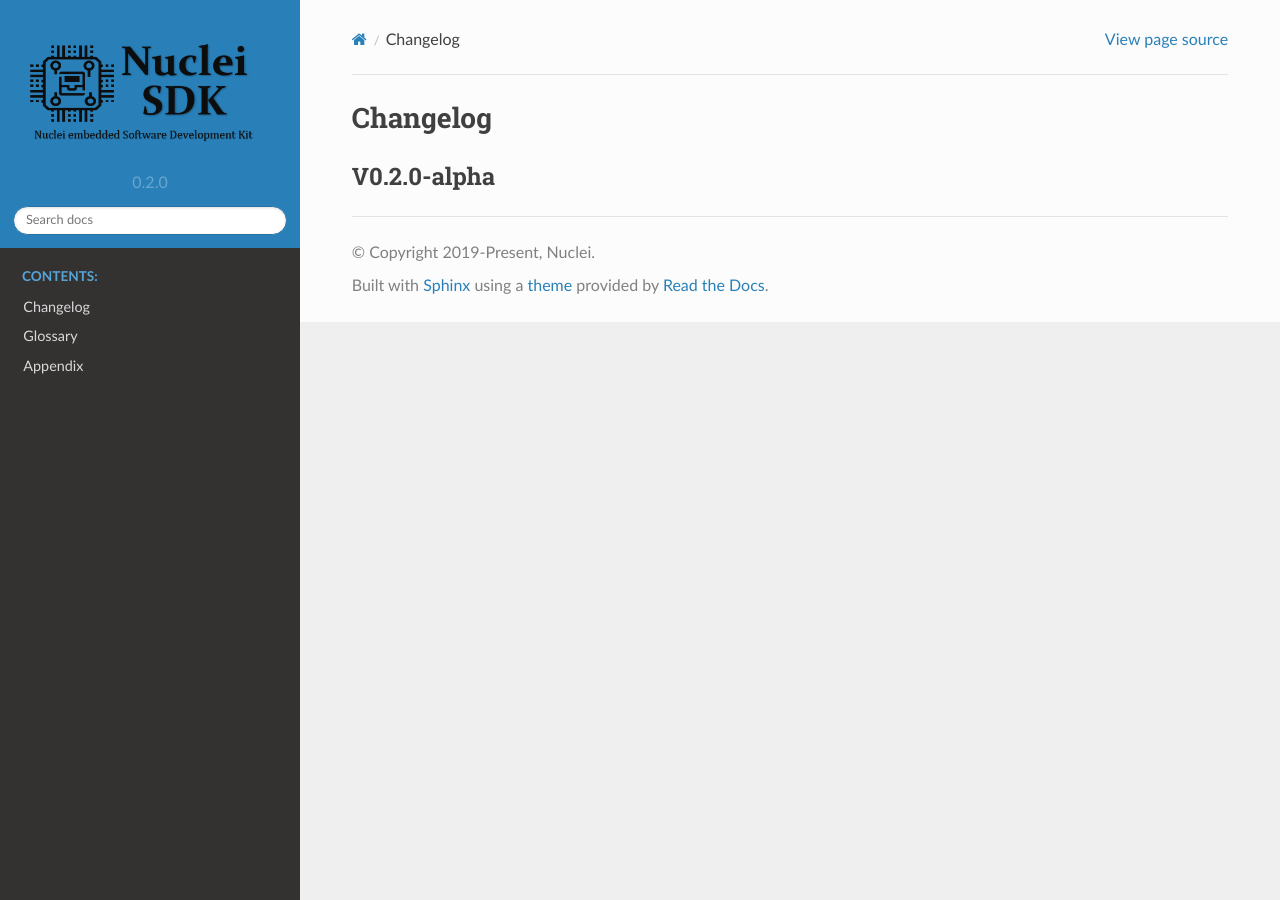
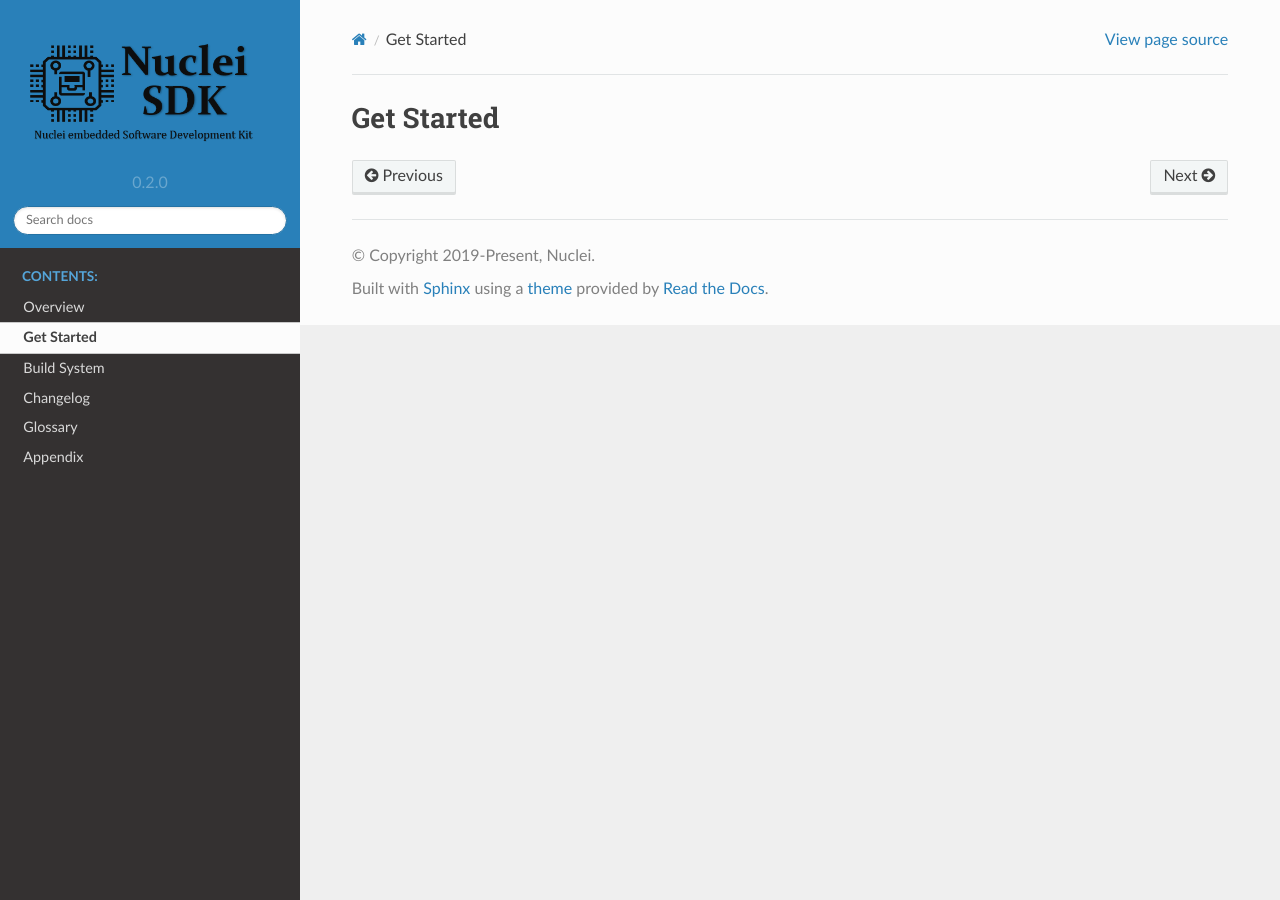
Before and after one commit to Nuclei-Software/nuclei-sdk, a Sphinx documentation site: the page built from doc/source/get_started.rst, in a window 1280 px wide. Built offline with Sphinx 7.4.7 and the Read the Docs theme 2.0.0, drawn with Linux system fonts in a browser that asks for light colours.

Commit message:
doc: Fix naming of the headers
Signed-off-by: Huaqi Fang <578567190@qq.com>

```diff
--- a/doc/source/get_started.rst
+++ b/doc/source/get_started.rst
@@ -1,10 +1,4 @@
-.. _changelog:
+.. _get_started:
 
-Changelog
-=========
-
-V0.2.0-alpha
-------------
-
-
-.. _Nuclei-SDK: https://github.com/Nuclei-Software/nuclei-sdk
+Get Started
+===========
--- a/doc/source/index.rst
+++ b/doc/source/index.rst
@@ -9,6 +9,9 @@ Welcome to Nuclei-SDK's documentation!
    :maxdepth: 3
    :caption: Contents:
 
+   overview.rst
+   get_started.rst
+   build_system.rst
    changelog.rst
    glossary.rst
    appendix.rst
```
Also changed, not shown: doc/source/build_system.rst (+3 -9 lines), doc/source/overview.rst (+3 -9 lines).
